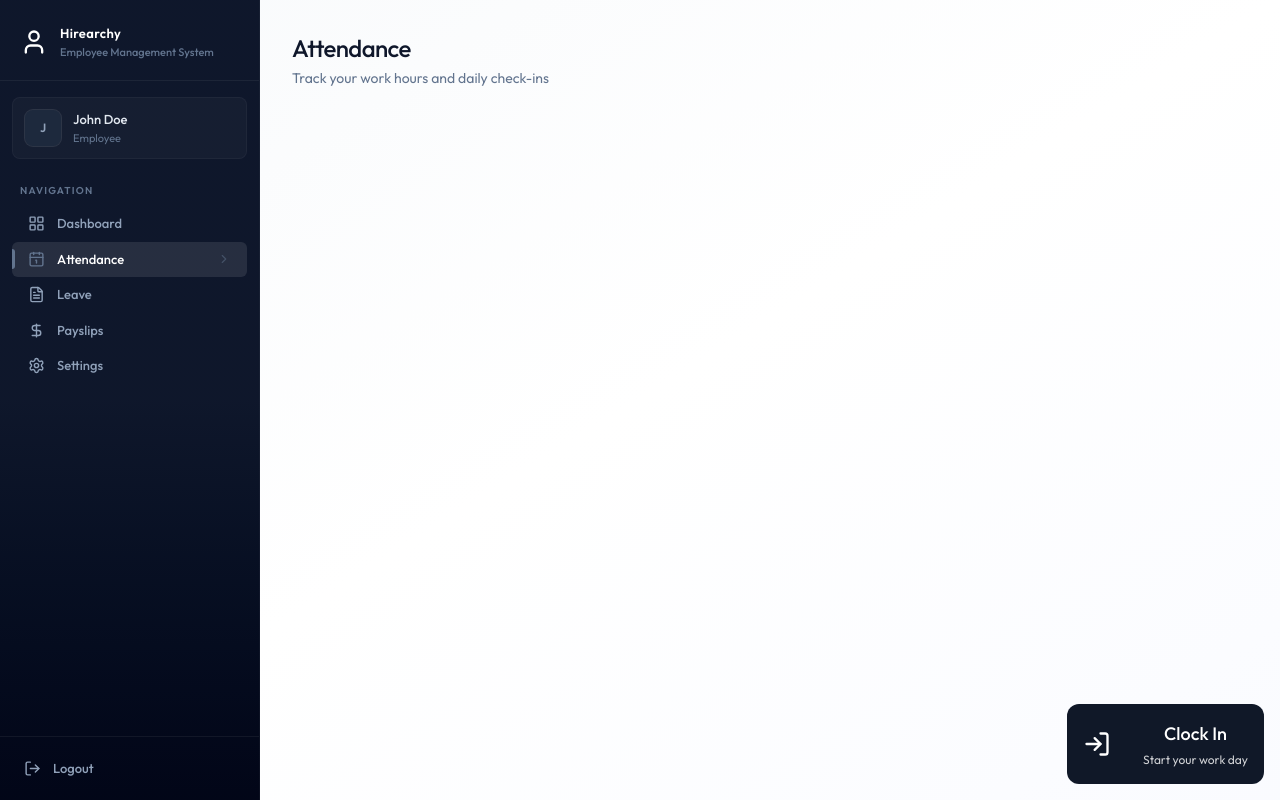
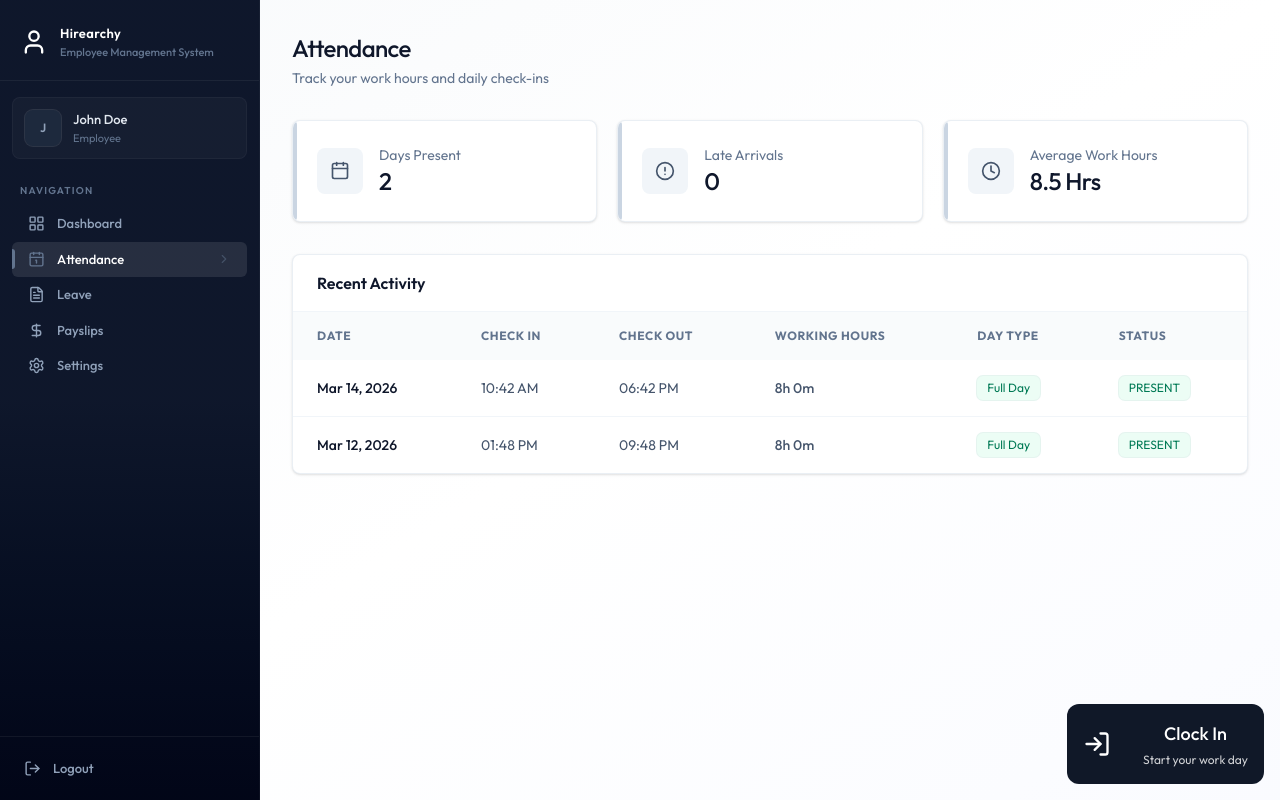
Before and after one commit to Loopmaker/Hirearchy, a React (Vite) app in the folder client/: page /attendance in a window 1280 px wide. Built offline with nearby package versions, Linux system fonts and the light colour scheme.

Commit message:
Attendance UI section completed

```diff
--- a/client/package.json
+++ b/client/package.json
@@ -11,6 +11,7 @@
   },
   "dependencies": {
     "@tailwindcss/vite": "^4.2.2",
+    "date-fns": "^4.1.0",
     "lucide-react": "^1.7.0",
     "react": "^19.2.4",
     "react-dom": "^19.2.4",
--- a/client/src/components/attendance/AttendanceHistory.jsx
+++ b/client/src/components/attendance/AttendanceHistory.jsx
@@ -1,8 +1,69 @@
-import React from 'react'
+import { getDayTypeDisplay, getWorkingHoursDisplay } from "../../assets/assets"
+import {format} from 'date-fns'
+const AttendanceHistory = ({history}) => {
+  return (
+    <div className="card overflow-hidden">
+      <div className="px-6 py-4 border-b border-slate-100">
+        <h3 className="font-semibold text-slate-900">Recent Activity</h3>
+      </div>
+      <div className="overflow-x-auto">
+        <table className="table-modern">
+          <thead>
+            <tr>
+              <th className="px-6 py-4">Date</th>
+              <th className="px-6 py-4">Check In</th>
+              <th className="px-6 py-4">Check Out</th>
+              <th className="px-6 py-4">Working Hours</th>
+              <th className="px-6 py-4">Day Type</th>
+              <th className="px-6 py-4">Status</th>
+            </tr>
+          </thead>
+          <tbody>
+            {history.length === 0 ? (
+              <tr>
+                <td colSpan={6} className="text-center py-12 text-slate-400">
+                  No records found
+                </td>
+              </tr>
+            ):(
+              history.map((record)=>{
+                const dayType = getDayTypeDisplay(record)
+                return (
+                  <tr key={record._id || record.id}>
 
-const AttendanceHistory = () => {
-  return (
-    <div>AttendanceHistory</div>
+                    <td className="px-6 py-4 font-medium text-slate-900">
+                      {format(new Date(record.date), 'MMM dd, yyyy')}
+                    </td>
+
+                    <td className="px-6 py-4 text-slate-600">
+                      {record.checkIn ? format(new Date(record.checkIn), 'hh:mm a'): '-'}
+                    </td>
+
+                    <td className="px-6 py-4 text-slate-600">
+                      {record.checkOut ? format(new Date(record.checkOut), 'hh:mm a'): '-'}
+                    </td>
+
+                    <td className="px-6 py-4 text-slate-600 font-medium">
+                      {getWorkingHoursDisplay(record)}
+                    </td>
+
+                    <td className="px-6 py-4">
+                      {dayType.label !== '-' ? <span className={`badge ${dayType.className}`}>{dayType.label}</span> : '-'}
+                    </td>
+
+                    <td className="px-6 py-4">
+                      <span className={`badge ${record.status === 'PRESENT' ? 'badge-success' : record.status === 'LATE' ? 'badge-warning': 'badge-danger'}`}>
+                        {record.status}
+                      </span>
+                    </td>
+                  </tr>
+                )
+              })
+            )}
+          </tbody>
+        </table>
+      </div>
+    </div>
   )
 }
 
--- a/client/src/components/attendance/AttendanceStats.jsx
+++ b/client/src/components/attendance/AttendanceStats.jsx
@@ -1,7 +1,29 @@
+import { AlertCircleIcon, CalendarIcon, ClockIcon } from "lucide-react";
 
-const AttendanceStats = () => {
+const AttendanceStats = ({history}) => {
+  const totalPresent = history.filter((h) => h.status === 'PRESENT' || h.status === 'LATE').length;
+  const totalLate = history.filter((h) => h.status === 'LATE').length;
+
+  const stats = [
+    {label: 'Days Present', value: totalPresent, icon: CalendarIcon},
+    {label: 'Late Arrivals', value: totalLate, icon: AlertCircleIcon},
+    {label: 'Average Work Hours', value: '8.5 Hrs', icon: ClockIcon},
+  ]
   return (
-    <div>AttendanceStats</div>
+    <div className="grid grid-cols-1 sm:grid-cols-3 gap-4 sm:gap-5 mb-8">
+      {stats.map((s) => (
+        <div key={s.label} className="card card-hover p-5 sm:p-6 flex items-center gap-4 relative overflow-hidden group">
+          <div className="absolute left-0 top-0 bottom-0 w-1 rounded-r-full bg-slate-300 group-hover:bg-slate-400 transition-colors duration-200" />
+          <div className="p-3 rounded-lg bg-slate-100 text-slate-600 border border-transparent group-hover:border-slate-300 group-hover:bg-slate-50 transition-all duration-200">
+            <s.icon className="w-5 h-5 text-slate-600 group-hover:border-slate-300 transition-colors duration-200"/>
+          </div>
+          <div>
+            <p className="text-sm text-slate-500">{s.label}</p>
+            <p className="text-2xl font-medium text-slate-900 tracking-tight">{s.value}</p>
+          </div>
+        </div>
+      ))}
+    </div>
   )
 }
 
--- a/client/src/pages/Attendance.jsx
+++ b/client/src/pages/Attendance.jsx
@@ -2,6 +2,8 @@ import { useCallback, useEffect, useState } from "react"
 import { dummyAttendanceData } from "../assets/assets";
 import Loading from "../components/Loading";
 import CheckInButton from '../components/attendance/CheckInButton'
+import AttendanceStats from "../components/attendance/AttendanceStats";
+import AttendanceHistory from "../components/attendance/AttendanceHistory";
 
 const Attendance = () => {
   const [history, setHistory] = useState([]);
@@ -40,6 +42,9 @@ const Attendance = () => {
           <CheckInButton todayRecord={todayRecord} onAction={fetchData}/>
         </div>
       )}
+
+      <AttendanceStats history={history}/>
+      <AttendanceHistory history={history}/>
     </div>
   )
 }
```
Also changed, not shown: 1 other file (tests, documents, lock files or other folders).
